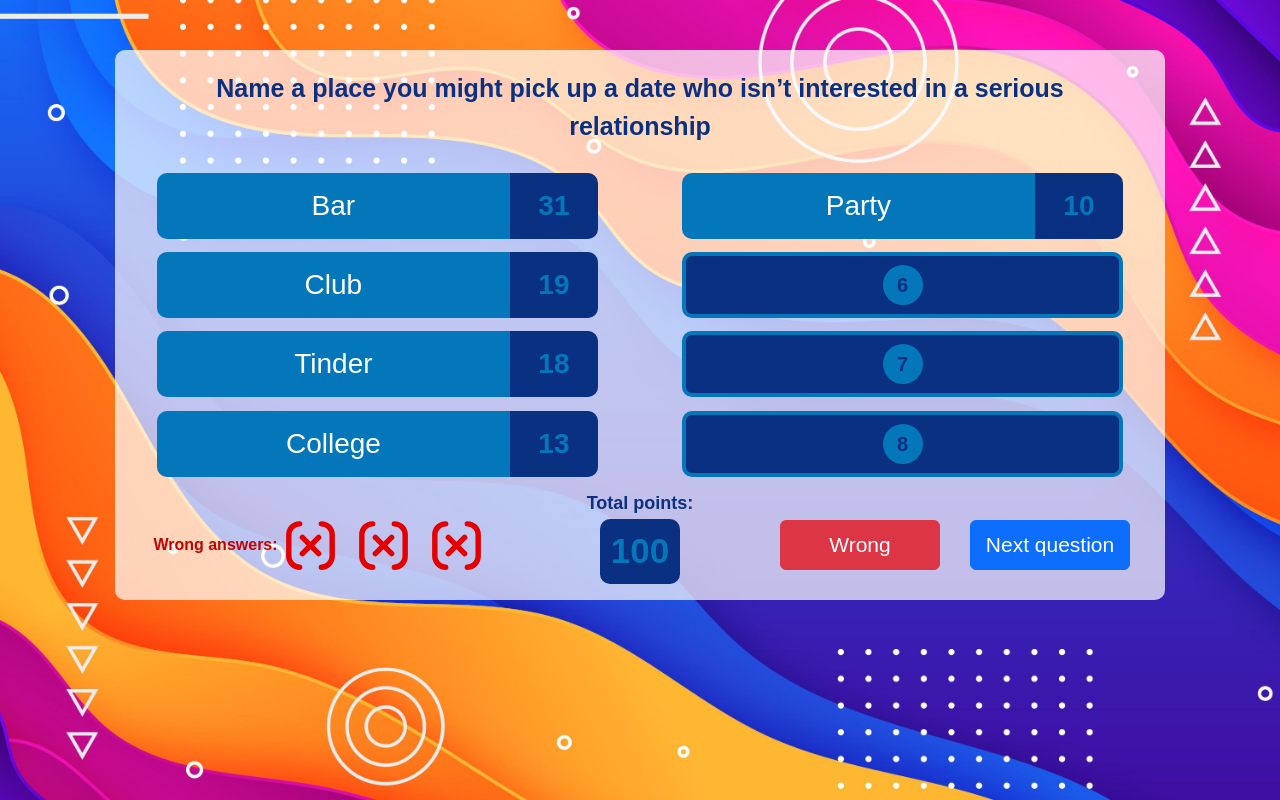
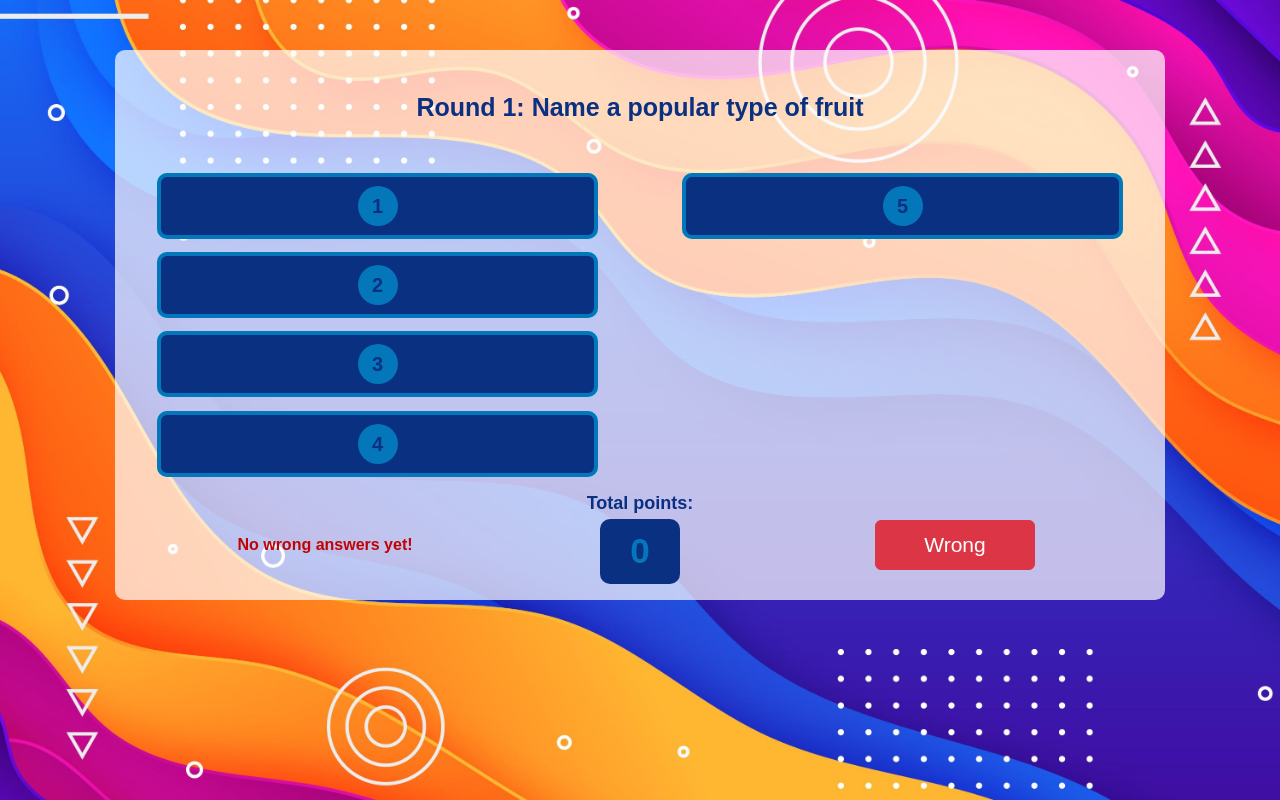
Before and after one commit to andreibolba/FamilyFreud, an Angular app in the folder client/: page /start in a window 1280 px wide. Built offline with nearby package versions, Linux system fonts and the light colour scheme.

Commit message:
Finish game logic for front end

```diff
--- a/client/src/app/game/round/round.component.css
+++ b/client/src/app/game/round/round.component.css
@@ -40,7 +40,7 @@
   height: 100%;
 }
 
-.option-answered{
+#ans{
   width: 84%;
   margin-left: 8%;
   margin-right: 8%;
@@ -49,15 +49,19 @@
   margin-bottom: calc(5%/2);
   display: flex;
   border-radius: 10px;
+  background-color: aqua;
+}
+
+.option-answered{
+  width: 100%;
+  height: 100%;
+  display: flex;
+  border-radius: 10px;
 }
 
 .option-unanswered{
-  width: 84%;
-  margin-left: 8%;
-  margin-right: 8%;
-  height: 20%;
-  margin-top: calc(5%/2);
-  margin-bottom: calc(5%/2);
+  width: 100%;
+  height: 100%;
   display: flex;
   border-radius: 10px;
   background-color: rgb(10, 48, 129);
--- a/client/src/app/game/round/round.component.html
+++ b/client/src/app/game/round/round.component.html
@@ -1,56 +1,46 @@
 <div class="main">
   <div class="question">
-    Name a place you might pick up a date who isn’t interested in a serious relationship
+    {{ actualRound.question }}
   </div>
   <div class="answers">
     <div class="column">
-      <div class="option-answered">
-        <div class="answer">Bar </div>
-        <div class="points"> 31 </div>
-      </div>
-      <div class="option-answered">
-        <div class="answer">Club </div>
-        <div class="points"> 19 </div>
-      </div>
-      <div class="option-answered">
-        <div class="answer">Tinder </div>
-        <div class="points"> 18 </div>
-      </div>
-      <div class="option-answered">
-        <div class="answer">College </div>
-        <div class="points"> 13 </div>
+      <div id="ans" *ngFor="let item of actualRound.answers.slice(0, 4); let i = index">
+        <div class="option-answered" *ngIf="item.answered==true">
+          <div class="answer"> {{ item.content }} </div>
+          <div class="points"> {{ item.points}} </div>
+        </div>
+        <div class="option-unanswered" *ngIf="item.answered!=true" (click)="onAnswer(i)">
+          <div class="number"> {{ i+1 }} </div>
+        </div>
       </div>
     </div>
     <div class="column">
-      <div class="option-answered">
-        <div class="answer">Party </div>
-        <div class="points"> 10 </div>
-      </div>
-      <div class="option-unanswered">
-        <div class="number"> 6 </div>
-      </div>
-      <div class="option-unanswered">
-        <div class="number"> 7 </div>
-      </div>
-      <div class="option-unanswered">
-        <div class="number"> 8 </div>
+      <div id="ans" *ngFor="let item of actualRound.answers.slice(4, actualRound.answers.length); let i = index">
+        <div class="option-answered" *ngIf="item.answered==true">
+          <div class="answer"> {{ item.content }} </div>
+          <div class="points"> {{ item.points}} </div>
+        </div>
+        <div class="option-unanswered" *ngIf="item.answered!=true" (click)="onAnswer(i+4)">
+          <div class="number"> {{ i+5 }} </div>
+        </div>
       </div>
     </div>
   </div>
   <div class="footer">
-    <div class="xis">
+    <div class="xis" *ngIf="actualRound.wrongs!=0">
       Wrong answers:
-      <div class="x"></div>
-      <div class="x"></div>
-      <div class="x"></div>
+      <div class="x" *ngFor="let i of actualRound.wrongsX"></div>
+    </div>
+    <div class="xis" *ngIf="actualRound.wrongs==0">
+      No wrong answers yet!
     </div>
     <div class="total">
       Total points:
-      <div class="total-points">100</div>
+      <div class="total-points">{{ actualRound.points }}</div>
     </div>
     <div class="btns">
-      <button class="btn btn-danger">Wrong</button>
-      <button class="btn btn-primary">Next question</button>
+      <button class="btn btn-danger" [hidden]="wrongHidden" (click)="onWrong()">Wrong</button>
+      <button class="btn btn-primary" [hidden]="nextHidden" (click)="onNext()">Next question</button>
     </div>
   </div>
 </div>
--- a/client/src/app/game/round/round.component.ts
+++ b/client/src/app/game/round/round.component.ts
@@ -1,10 +1,164 @@
-import { Component } from '@angular/core';
+import { Component, OnDestroy, OnInit } from '@angular/core';
+import { Round } from 'src/model/round.model';
 
 @Component({
   selector: 'app-round',
   templateUrl: './round.component.html',
-  styleUrls: ['./round.component.css']
+  styleUrls: ['./round.component.css'],
 })
-export class RoundComponent {
+export class RoundComponent implements OnInit, OnDestroy {
+  rounds: Round[] = [];
+  actualRound: Round = new Round();
+  roundNumber = 0;
+  wrongHidden = false;
+  nextHidden = true;
 
+  constructor() {}
+  ngOnInit(): void {
+    this.rounds = [
+      {
+        question: 'Round 1: Name a popular type of fruit',
+        answers: [
+          { content: 'Apple', points: 30, answered: false },
+          { content: 'Banana', points: 25, answered: false },
+          { content: 'Orange', points: 20, answered: false },
+          { content: 'Grape', points: 15, answered: false },
+          { content: 'Pineapple', points: 10, answered: false },
+        ],
+        points: 0,
+        wrongs: 0,
+        wrongsX: Array(0)
+          .fill(0)
+          .map((_, i) => i + 1),
+      },
+      {
+        question: 'Round 2: Name a popular type of flower',
+        answers: [
+          { content: 'Rose', points: 35, answered: false },
+          { content: 'Daisy', points: 20, answered: false },
+          { content: 'Sunflower', points: 15, answered: false },
+          { content: 'Lily', points: 15, answered: false },
+          { content: 'Tulip', points: 15, answered: false },
+        ],
+        points: 0,
+        wrongs: 0,
+        wrongsX: Array(0)
+          .fill(0)
+          .map((_, i) => i + 1),
+      },
+      {
+        question: 'Round 3: Name a popular type of pet',
+        answers: [
+          { content: 'Dog', points: 40, answered: false },
+          { content: 'Cat', points: 35, answered: false },
+          { content: 'Fish', points: 10, answered: false },
+          { content: 'Bird', points: 10, answered: false },
+          { content: 'Hamster/Guinea Pig', points: 5, answered: false },
+        ],
+        points: 0,
+        wrongs: 0,
+        wrongsX: Array(0)
+          .fill(0)
+          .map((_, i) => i + 1),
+      },
+      {
+        question: 'Round 4: Name a popular type of vegetable',
+        answers: [
+          { content: 'Carrot', points: 25, answered: false },
+          { content: 'Broccoli', points: 20, answered: false },
+          { content: 'Potato', points: 20, answered: false },
+          { content: 'Onion', points: 15, answered: false },
+          { content: 'Tomato', points: 15, answered: false },
+          { content: 'Spinach', points: 5, answered: false },
+        ],
+        points: 0,
+        wrongs: 0,
+        wrongsX: Array(0)
+          .fill(0)
+          .map((_, i) => i + 1),
+      },
+      {
+        question: 'Round 5: Name a popular type of tree',
+        answers: [
+          { content: 'Oak', points: 30, answered: false },
+          { content: 'Pine', points: 20, answered: false },
+          { content: 'Maple', points: 20, answered: false },
+          { content: 'Cherry Blossom', points: 15, answered: false },
+          { content: 'Palm', points: 10, answered: false },
+          { content: 'Redwood', points: 5, answered: false },
+        ],
+        points: 0,
+        wrongs: 0,
+        wrongsX: Array(0)
+          .fill(0)
+          .map((_, i) => i + 1),
+      },
+      {
+        question: 'Round 6: Name a popular type of dessert',
+        answers: [
+          { content: 'Cake', points: 30, answered: false },
+          { content: 'Ice Cream', points: 25, answered: false },
+          { content: 'Pie', points: 20, answered: false },
+          { content: 'Cookies', points: 15, answered: false },
+          { content: 'Brownies', points: 10, answered: false },
+        ],
+        points: 0,
+        wrongs: 0,
+        wrongsX: Array(1)
+          .fill(0)
+          .map((_, i) => i + 1),
+      },
+      {
+        question: 'Round 7: Name a popular type of bird',
+        answers: [
+          { content: 'Eagle', points: 30, answered: false },
+          { content: 'Sparrow', points: 20, answered: false },
+          { content: 'Parrot', points: 20, answered: false },
+          { content: 'Hummingbird', points: 15, answered: false },
+          { content: 'Owl', points: 10, answered: false },
+          { content: 'Seagull', points: 5, answered: false },
+        ],
+        points: 0,
+        wrongs: 0,
+        wrongsX: Array(0)
+          .fill(0)
+          .map((_, i) => i + 1),
+      },
+    ];
+    this.roundNumber = 0;
+    this.actualRound = this.rounds[this.roundNumber];
+    this.nextHidden = true;
+    this.wrongHidden = false;
+  }
+
+  ngOnDestroy(): void {
+    throw new Error('Method not implemented.');
+  }
+
+  onNext() {
+    this.roundNumber++;
+    this.actualRound = this.rounds[this.roundNumber];
+    this.nextHidden = true;
+    this.wrongHidden = false;
+  }
+
+  onWrong() {
+    if (this.actualRound.wrongs != 3) {
+      this.actualRound.wrongs++;
+      this.actualRound.wrongsX.length++;
+      if (this.actualRound.wrongs == 3) {
+        this.nextHidden = false;
+        this.wrongHidden = true;
+      }
+    }
+  }
+
+  onAnswer(index:number){
+    this.actualRound.answers[index].answered=true;
+    this.actualRound.points += this.actualRound.answers[index].points;
+    if(this.actualRound.points == 100){
+      this.nextHidden = false;
+      this.wrongHidden = true;
+    }
+  }
 }
--- /dev/null
+++ b/client/src/model/round.model.ts
@@ -0,0 +1,18 @@
+import { Answer } from "./answer.model";
+
+export class Round{
+  public question:string;
+  public answers:Answer[];
+  public points:number;
+  public wrongs:number;
+  public wrongsX:number[];
+
+  constructor(){
+    this.question = '';
+    this.answers = [];
+    this.points=0;
+    this.wrongs=0;
+    this.wrongsX=[];
+  }
+
+}
```
Also changed, not shown: client/src/model/answer.model.ts (added, +11 -0 lines).
